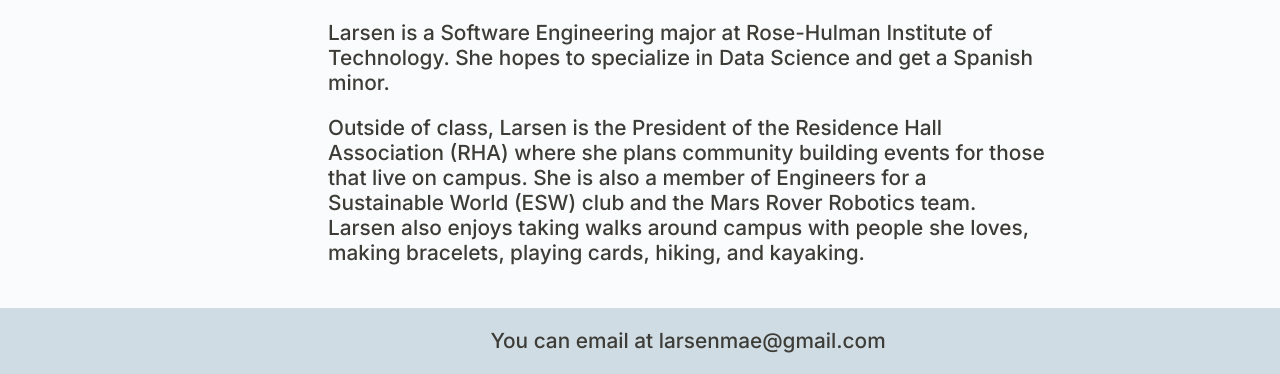
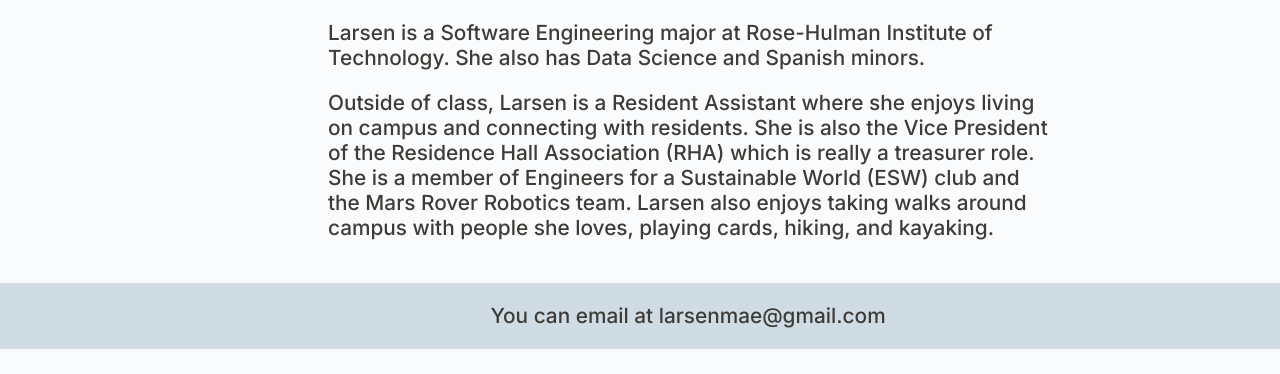
Before and after one commit to larsenmae/larsenmae.github.io, a plain HTML site: page index.html in a window 1280 px wide. Shown: the part 435-809 px from the top of the page. Drawn offline with Linux system fonts and the light colour scheme.

Commit message:
update about page

```diff
--- a/index.html
+++ b/index.html
@@ -25,11 +25,12 @@
     <h1>About</h1>
     <script src="scripts/main.js"></script>
     <img src="images/Larsen-15cropped.jpg" alt="A headshot of Larsen Morehouse with curly blonde hair wearing a navy jumpsuit.">
-    <p>Larsen is a Software Engineering major at Rose-Hulman Institute of Technology.  She hopes to specialize in Data Science and get a Spanish minor.
+    <p>Larsen is a Software Engineering major at Rose-Hulman Institute of Technology.  She also has Data Science and Spanish minors.
     </p>
-    <p>Outside of class, Larsen is the President of the Residence Hall Association (RHA) where she plans community building events for those that live on campus.
-      She is also a member of Engineers for a Sustainable World (ESW) club and the Mars Rover Robotics team.
-      Larsen also enjoys taking walks around campus with people she loves, making bracelets, playing cards, hiking, and kayaking.
+    <p>Outside of class, Larsen is a Resident Assistant where she enjoys living on campus and connecting with residents.
+      She is also the Vice President of the Residence Hall Association (RHA) which is really a treasurer role.
+      She is a member of Engineers for a Sustainable World (ESW) club and the Mars Rover Robotics team.
+      Larsen also enjoys taking walks around campus with people she loves, playing cards, hiking, and kayaking.
     </p>
 
   </main>
```
